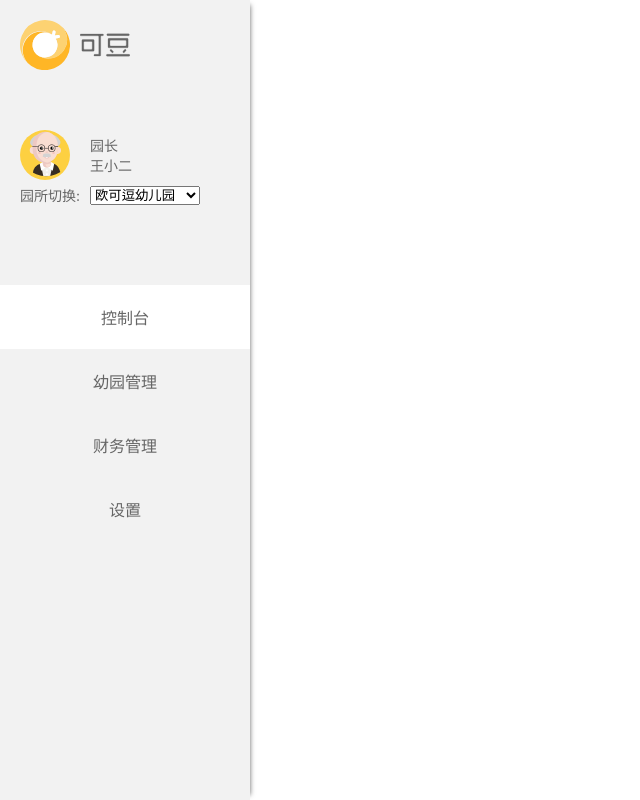
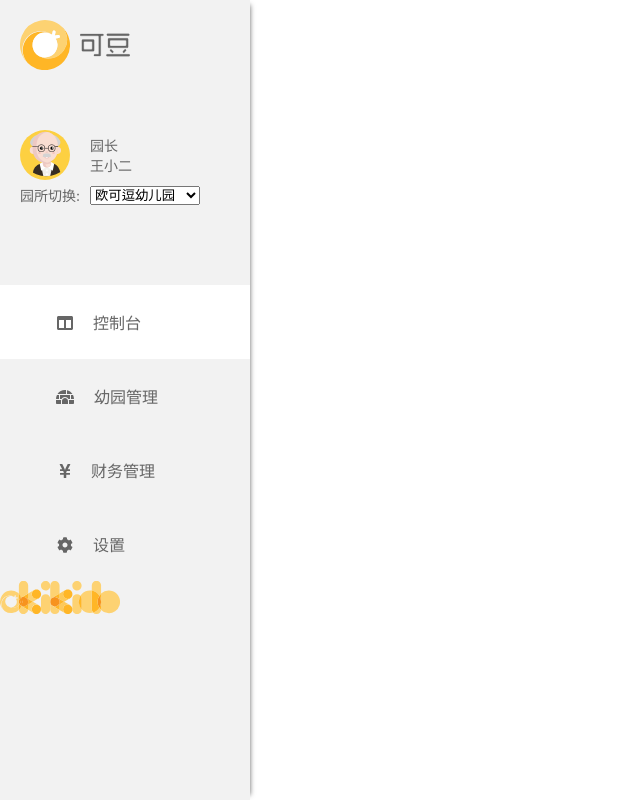
Before and after one commit to mouqinyao/okikiddo-web, a React (Create React App) app: page / in a window 1280 px wide. Shown: the whole page, without its empty margins (0-640 px from the left). Built offline with nearby package versions, Linux system fonts and the light colour scheme.

Commit message:
create left navigation panel

```diff
--- a/package.json
+++ b/package.json
@@ -3,6 +3,11 @@
   "version": "0.1.0",
   "private": true,
   "dependencies": {
+    "@fortawesome/fontawesome-svg-core": "^1.2.15",
+    "@fortawesome/free-brands-svg-icons": "^5.7.2",
+    "@fortawesome/free-regular-svg-icons": "^5.7.2",
+    "@fortawesome/free-solid-svg-icons": "^5.7.2",
+    "@fortawesome/react-fontawesome": "^0.1.4",
     "node-sass": "^4.11.0",
     "react": "^16.8.3",
     "react-dom": "^16.8.3",
--- a/src/App.js
+++ b/src/App.js
@@ -1,6 +1,9 @@
 import React, { Component } from 'react';
+import { FontAwesomeIcon } from '@fortawesome/react-fontawesome'
+import { faColumns, faIgloo, faYenSign, faCog } from '@fortawesome/free-solid-svg-icons'
 import logo1 from './images/logo1.svg';
 import logo2 from './images/logo2.svg';
+import logo3 from './images/logo3.svg';
 import profileIcon from './images/profile.svg';
 import './App.scss';
 
@@ -32,10 +35,25 @@ class App extends Component {
             </select>
           </div>
           <div className="nav-links">
-            <div className="nav-link active">控制台</div>
-            <div className="nav-link">幼园管理</div>
-            <div className="nav-link">财务管理</div>
-            <div className="nav-link">设置</div>
+            <div className="nav-link active">
+              <FontAwesomeIcon icon={faColumns} />
+              <span className="nav-link-text">控制台</span>
+            </div>
+            <div className="nav-link">
+              <FontAwesomeIcon icon={faIgloo} />
+              <span className="nav-link-text">幼园管理</span>
+            </div>
+            <div className="nav-link">
+              <FontAwesomeIcon icon={faYenSign} />
+              <span className="nav-link-text">财务管理</span>
+            </div>
+            <div className="nav-link">
+              <FontAwesomeIcon icon={faCog} />
+              <span className="nav-link-text">设置</span>
+            </div>
+          </div>
+          <div className="footer">
+            <img src={logo3} alt="okikiddo" className="footer-image"/>
           </div>
         </div>
         <div className="right-content"></div>
--- a/src/App.scss
+++ b/src/App.scss
@@ -64,13 +64,26 @@
 
 .nav-links {
   .nav-link {
-    padding: 20px 0;
-    font-size: 16px;
+    padding: 25px 0;
     text-align: center;
     cursor: pointer;
 
     &.active {
       background-color: #ffffff;
     }
+
+    .nav-link-text {
+      display: inline-block;
+      margin-left: 20px;
+      width: 100px;
+      font-size: 16px;
+      text-align: left;
+    }
   }
 }
+
+.footer {
+  .footer-image {
+    width: 120px;
+  }
+}
```
Also changed, not shown: 1 other file (tests, documents, lock files or other folders).
